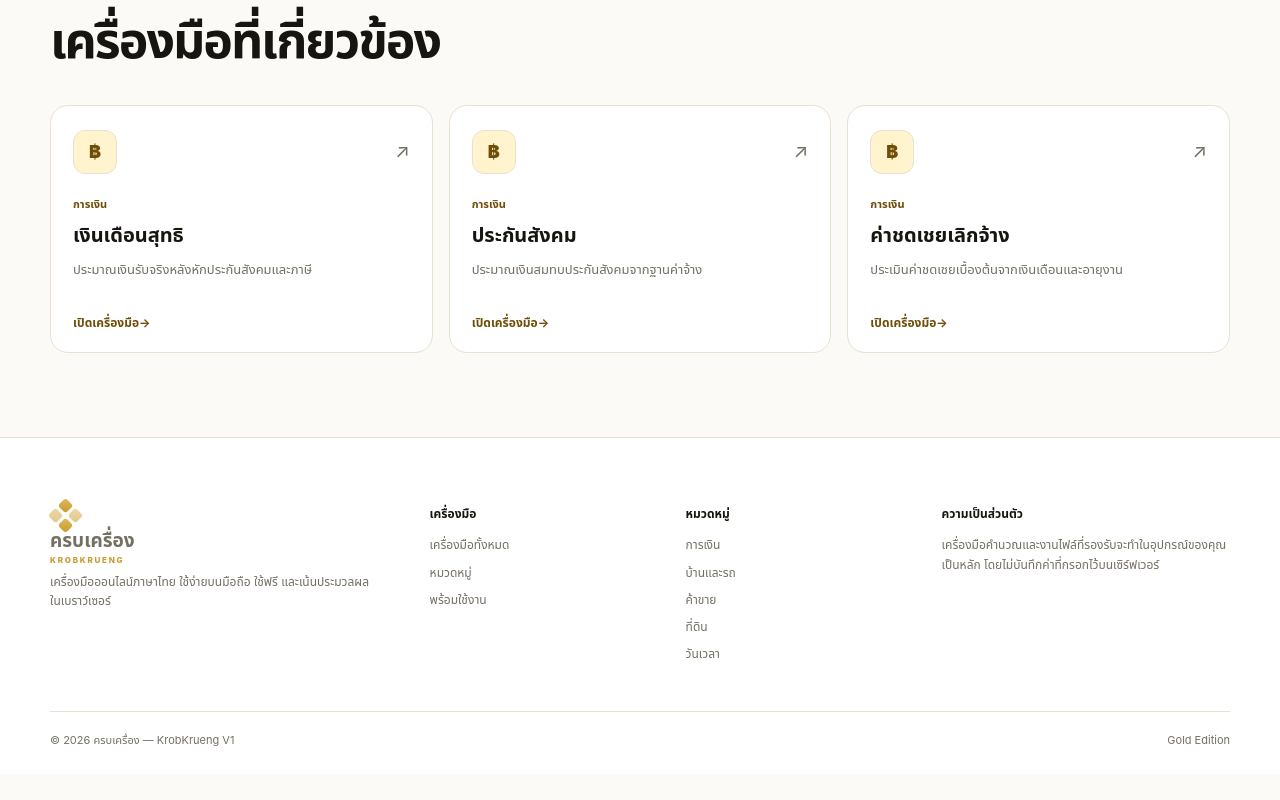
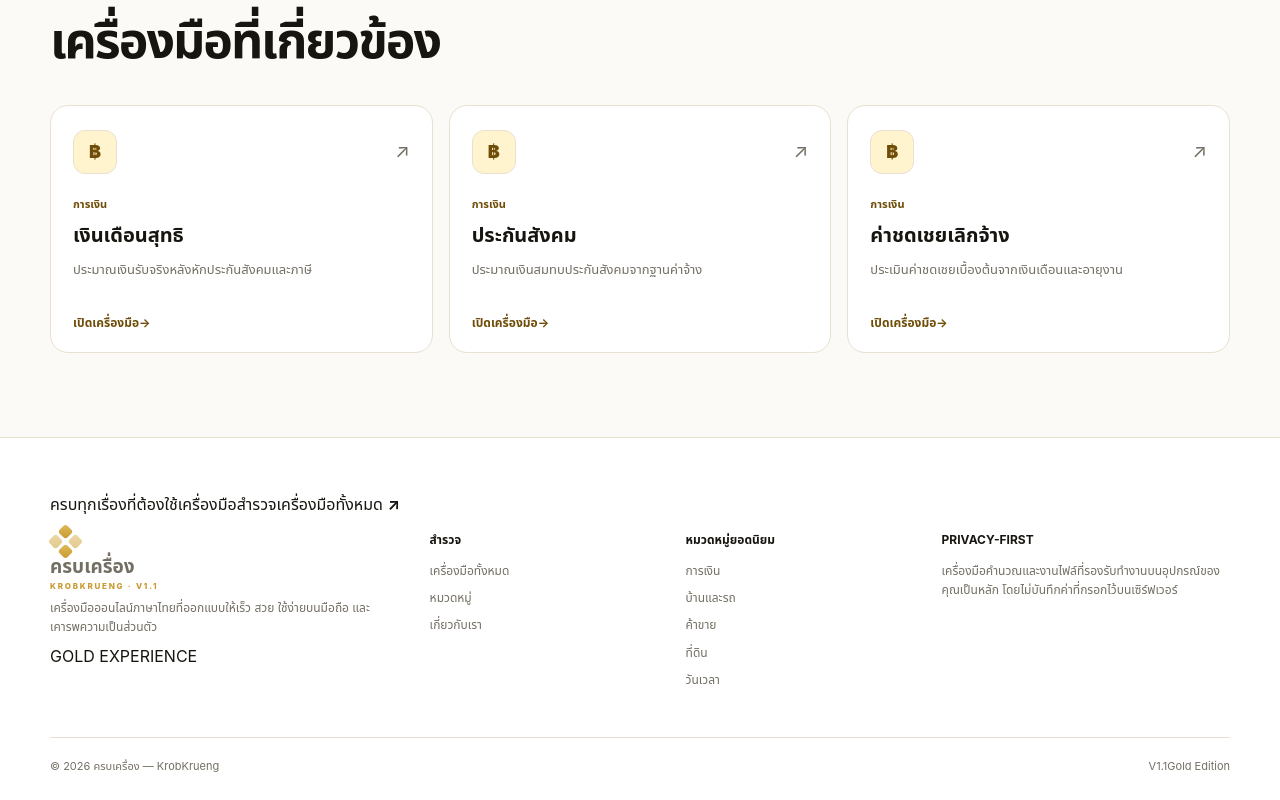
Before and after one commit to UnknownCode-2026/krobkrueng, a Next.js app: page /tools/thai-income-tax in a window 1280 px wide. Shown: the part 1233-2033 px from the top of the page. Before the commit the page ends 2007 px from the top, so only its background shows below. Built offline with nearby package versions, Linux system fonts and the light colour scheme.

Commit message:
Redesign footer for V1.1

```diff
--- a/components/Footer.tsx
+++ b/components/Footer.tsx
@@ -4,30 +4,45 @@ import { categories } from "@/data/tools";
 export default function Footer() {
   return (
     <footer className="footer">
+      <div className="footer-glow" aria-hidden="true"></div>
+
+      <div className="container footer-topline">
+        <span>ครบทุกเรื่องที่ต้องใช้เครื่องมือ</span>
+        <Link href="/tools">สำรวจเครื่องมือทั้งหมด <b>↗</b></Link>
+      </div>
+
       <div className="container footer-grid">
-        <div>
+        <div className="footer-brand-col">
           <Link className="brand footer-brand" href="/">
             <span className="brand-mark" aria-hidden="true"><i></i><i></i><i></i><i></i></span>
-            <span className="brand-copy">ครบเครื่อง<small>KROBKRUENG</small></span>
+            <span className="brand-copy">ครบเครื่อง<small>KROBKRUENG · V1.1</small></span>
           </Link>
-          <p>เครื่องมือออนไลน์ภาษาไทย ใช้ง่ายบนมือถือ ใช้ฟรี และเน้นประมวลผลในเบราว์เซอร์</p>
+          <p>เครื่องมือออนไลน์ภาษาไทยที่ออกแบบให้เร็ว สวย ใช้ง่ายบนมือถือ และเคารพความเป็นส่วนตัว</p>
+          <span className="footer-badge">GOLD EXPERIENCE</span>
         </div>
+
         <div>
-          <h3>เครื่องมือ</h3>
+          <h3>สำรวจ</h3>
           <Link href="/tools">เครื่องมือทั้งหมด</Link>
           <Link href="/categories">หมวดหมู่</Link>
-          <Link href="/tools?status=ready">พร้อมใช้งาน</Link>
+          <Link href="/about">เกี่ยวกับเรา</Link>
         </div>
+
         <div>
-          <h3>หมวดหมู่</h3>
+          <h3>หมวดหมู่ยอดนิยม</h3>
           {categories.slice(0, 5).map((category) => <Link key={category.slug} href={"/categories/" + category.slug}>{category.name}</Link>)}
         </div>
+
         <div>
-          <h3>ความเป็นส่วนตัว</h3>
-          <p>เครื่องมือคำนวณและงานไฟล์ที่รองรับจะทำในอุปกรณ์ของคุณเป็นหลัก โดยไม่บันทึกค่าที่กรอกไว้บนเซิร์ฟเวอร์</p>
+          <h3>Privacy-first</h3>
+          <p>เครื่องมือคำนวณและงานไฟล์ที่รองรับทำงานบนอุปกรณ์ของคุณเป็นหลัก โดยไม่บันทึกค่าที่กรอกไว้บนเซิร์ฟเวอร์</p>
         </div>
       </div>
-      <div className="container footer-bottom"><span>© 2026 ครบเครื่อง — KrobKrueng V1</span><span>Gold Edition</span></div>
+
+      <div className="container footer-bottom">
+        <span>© 2026 ครบเครื่อง — KrobKrueng</span>
+        <div><span>V1.1</span><i></i><span>Gold Edition</span></div>
+      </div>
     </footer>
   );
 }
```
